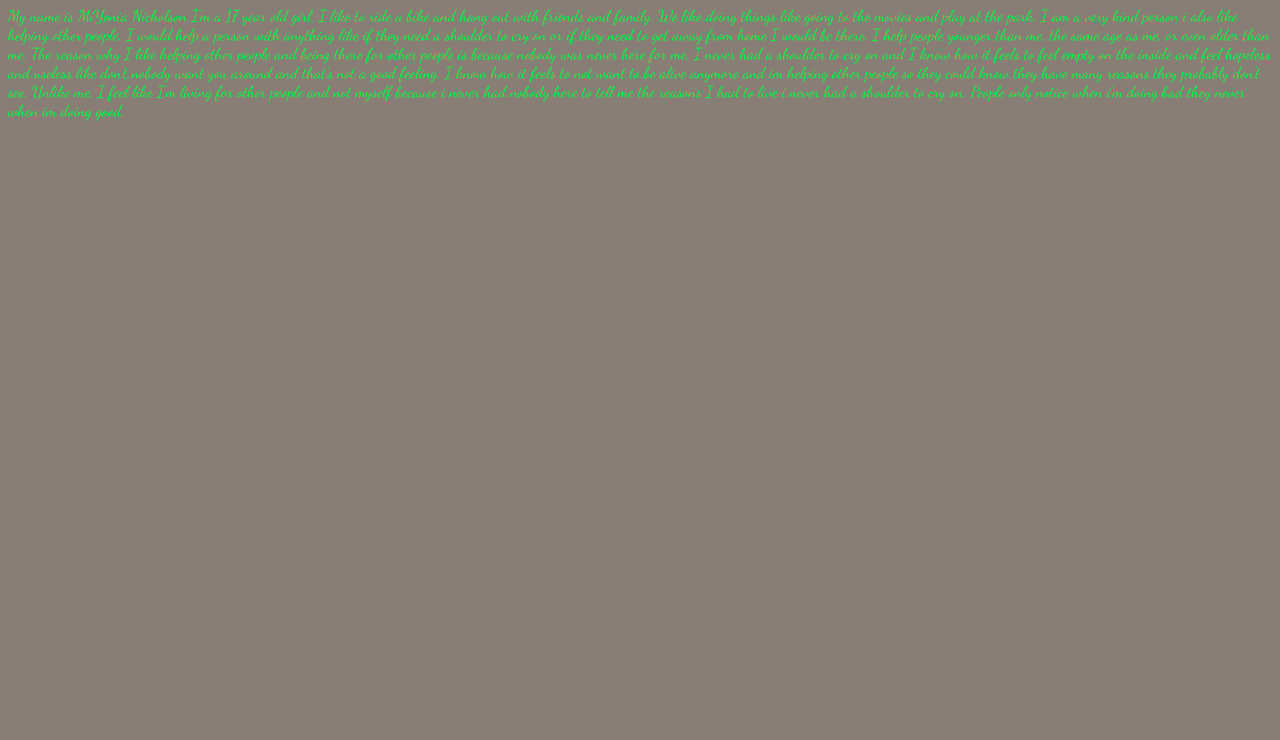
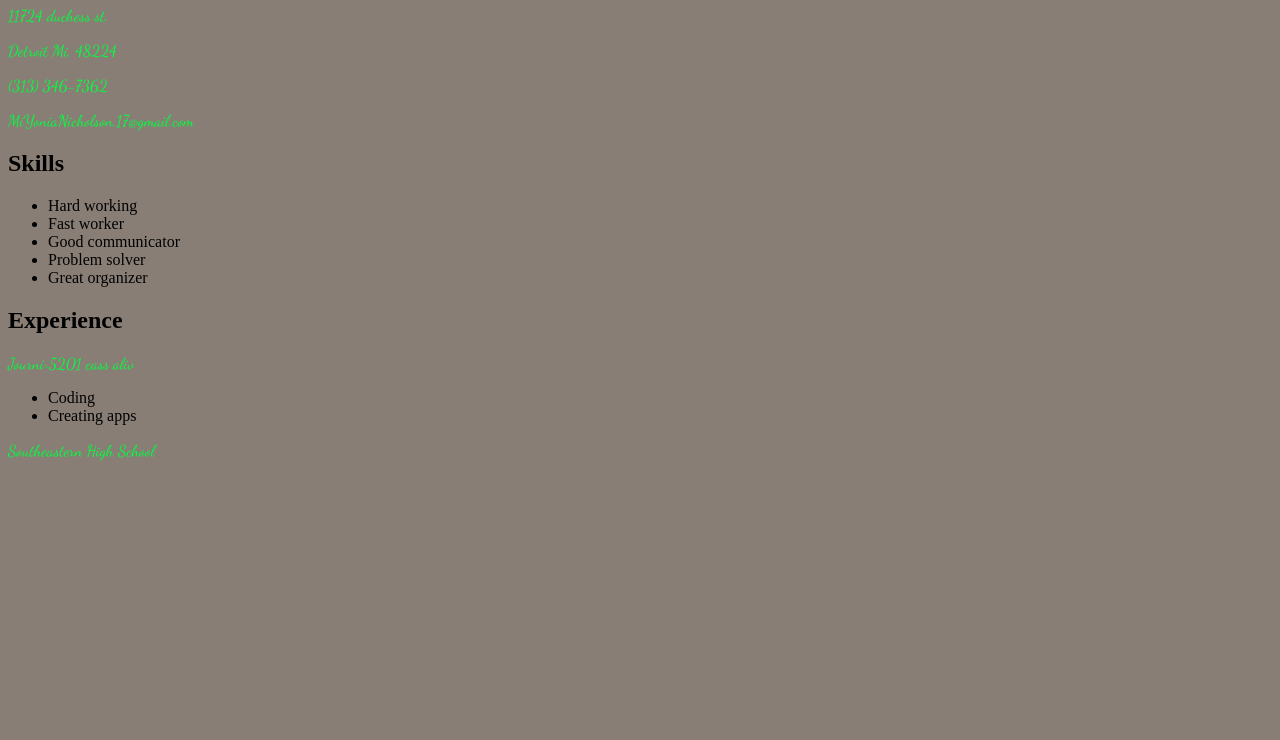
Before and after one commit to miyonia/portfoiliopage, a plain HTML site: page index.html in a window 1280 px wide. Shown: the part 60-800 px from the top of the page. Drawn offline with Linux system fonts and the light colour scheme; a web font is replaced by a local one.

Commit message:
first commit

```diff
--- a/index.html
+++ b/index.html
@@ -7,13 +7,56 @@
     </heaad>
 <body>
 
-<h1>
+<!-- <h1>
     About me
   </h1>
  <P>
  My name is MiYonia Nicholson I'm a 17 year old girl. I like to ride a bike and hang out with friends and family. We like doing things like going to the movies and play at the  park. I am a very kind person i also like helping other people. I would help a person with anything like if they need a shoulder to cry on or if they need to get away from home I would be there. I help people younger than me, the same age as me, or even older than me.
 The reason why I like helping other people and being there for other people is because nobody was never here for me, I never had a shoulder to cry on and I know how it feels to feel empty on the inside and feel hopeless and useless like don't nobody want you around and that's not a good feeling. I know how it feels to not want to be alive anymore and im helping other people so they could know they have many reasons they probably don't see. Unlike me, I feel like I'm living for other people and not myself because i never had nobody here to tell me the reasons I had to live i never had a shoulder to cry on. People only notice when i'm doing bad they never when im doing good.
-</p>
+</p> -->
+
+<h1>
+    MiYonia Nicholson
+</h1>
+
+<p>
+    11724 duchess st.
+    </p>
+    <p>
+        Detroit Mi, 48224
+    </p>
+    <p>
+        (313) 346-7362
+    </p>
+    <p>
+        MiYoniaNicholson.17@gmail.com
+    </p>
+
+    <h2>
+        Skills
+    </h2>
+    <ul>
+<li> Hard working</li> <li> Fast worker</li> <li>Good communicator</li> <li>Problem solver</li> <li> Great organizer</li>
+        </ul>
+
+        <h2>
+        Experience
+        </h2>
+        <P>
+            Journi>5201 cass aliv
+        </P>
+        <ul>
+<li>Coding</li> <li>Creating apps</li>
+            </ul>
+<P>
+    Southeastern High School
+</P>
+
+
+
+
+
+
 
 
 
--- a/stylesheet.css
+++ b/stylesheet.css
@@ -1,11 +1,6 @@
 h1{color: #ef10b0}
-h2{color: #9513ec;
-font-family: 'Pacifico', cursive;
-}
  p{color: #00ff3e;
  font-family: 'Dancing Script', cursive;
  }
-li{color: #19dde6;
-font-family: 'Almendra Display', cursive;
-}
+
 body{background-color: #897e76}
```
Also changed, not shown: aboutme.html (added, +18 -0 lines), resume.html (added, +12 -0 lines).
